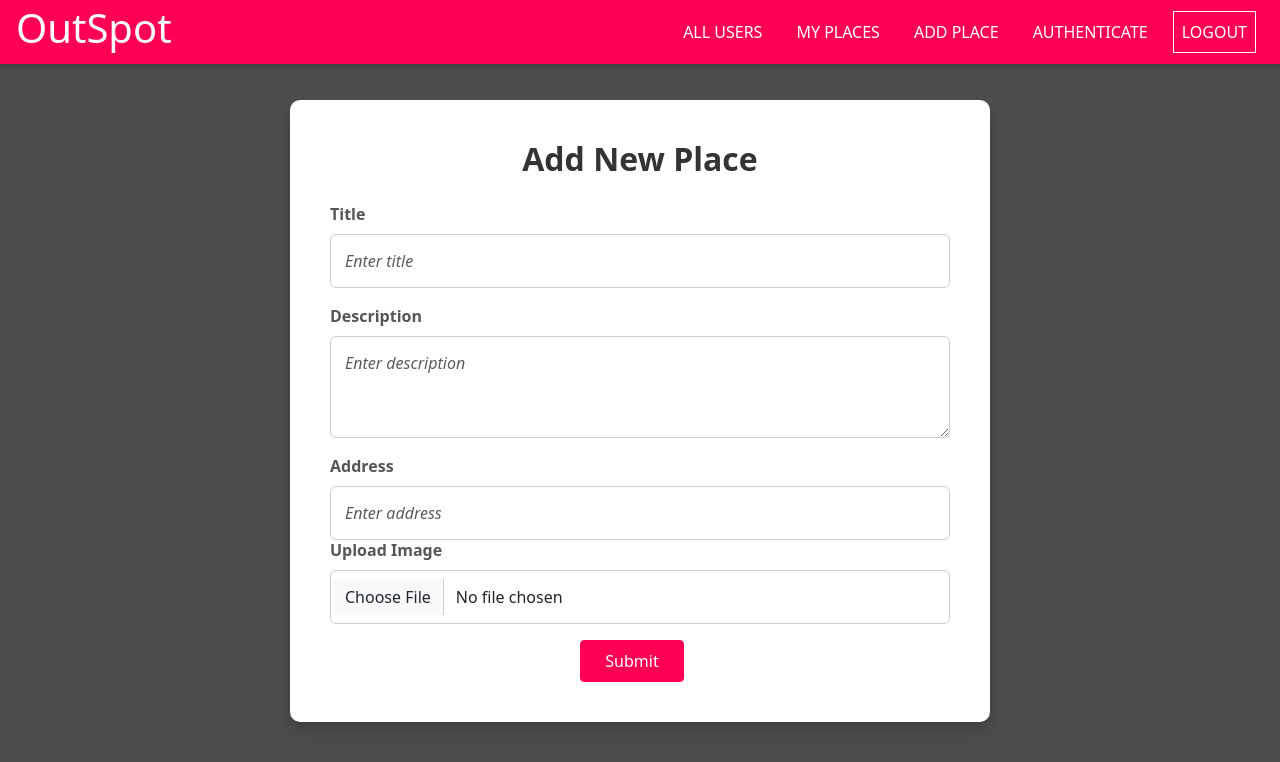
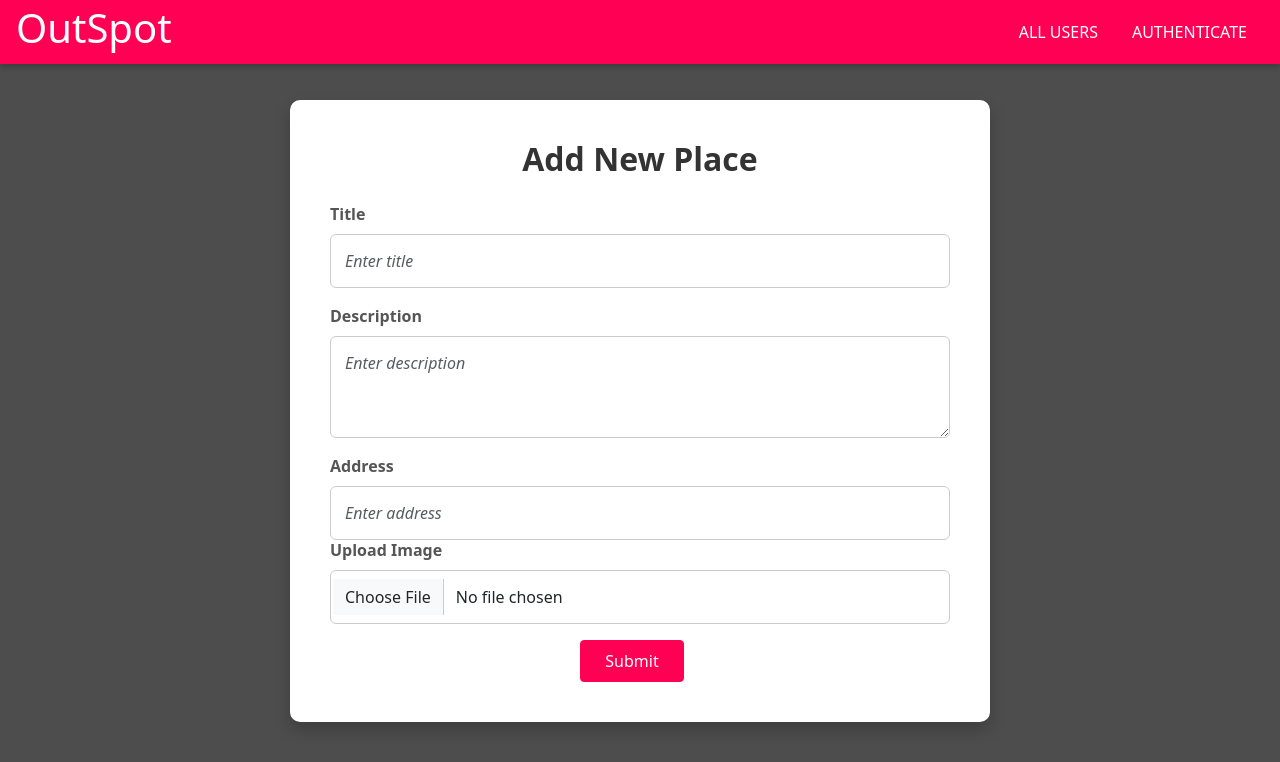
Before and after one commit to BipinAdhikari10/outspot, a Vue app in the folder outspot frontend/: page /places/new in a window 1280 px wide. Shown: the top 762 px of the page. Built offline with nearby package versions, Linux system fonts and the light colour scheme.

Commit message:
show navigation links according to authentication

```diff
--- a/outspot frontend/src/shared/ui/Navigation/HeaderNavigation.vue
+++ b/outspot frontend/src/shared/ui/Navigation/HeaderNavigation.vue
@@ -3,22 +3,29 @@
     <h1 class="main-navigation__title">
       <router-link to="/">OutSpot</router-link>
     </h1>
-    <nav className="main-navigation__header-nav">
+    <nav class="main-navigation__header-nav">
       <ul class="nav-links">
+        <!-- Always show these links -->
         <li>
           <router-link to="/">ALL USERS</router-link>
         </li>
-        <li id="my-places">
+
+        <!-- Show these links only if the user is authenticated -->
+        <li v-if="isAuthenticated" id="my-places">
           <router-link to="/users/1">MY PLACES</router-link>
         </li>
-        <li id="add-place">
+        <li v-if="isAuthenticated" id="add-place">
           <router-link to="/places/new">ADD PLACE</router-link>
         </li>
-        <li id="authenticate">
+
+        <!-- Show this link if the user is NOT authenticated -->
+        <li v-if="!isAuthenticated" id="authenticate">
           <router-link to="/auth">AUTHENTICATE</router-link>
         </li>
-        <li id="logout">
-          <button id="logout-button">LOGOUT</button>
+
+        <!-- Show this button if the user is authenticated -->
+        <li v-if="isAuthenticated" id="logout">
+          <button @click="logoutHandler" id="logout-button">LOGOUT</button>
         </li>
       </ul>
     </nav>
@@ -28,6 +35,19 @@
 <script>
 export default {
   name: "HeaderNavigation",
+  computed: {
+    // Access the Vuex store to check if the user is authenticated
+    isAuthenticated() {
+      return this.$store.getters.isAuthenticated;
+    },
+  },
+  methods: {
+    logoutHandler() {
+      // Call the Vuex action to log the user out
+      this.$store.dispatch("logout");
+      this.$router.push("/auth"); // Redirect to the auth page after logout
+    },
+  },
 };
 </script>
 
```
